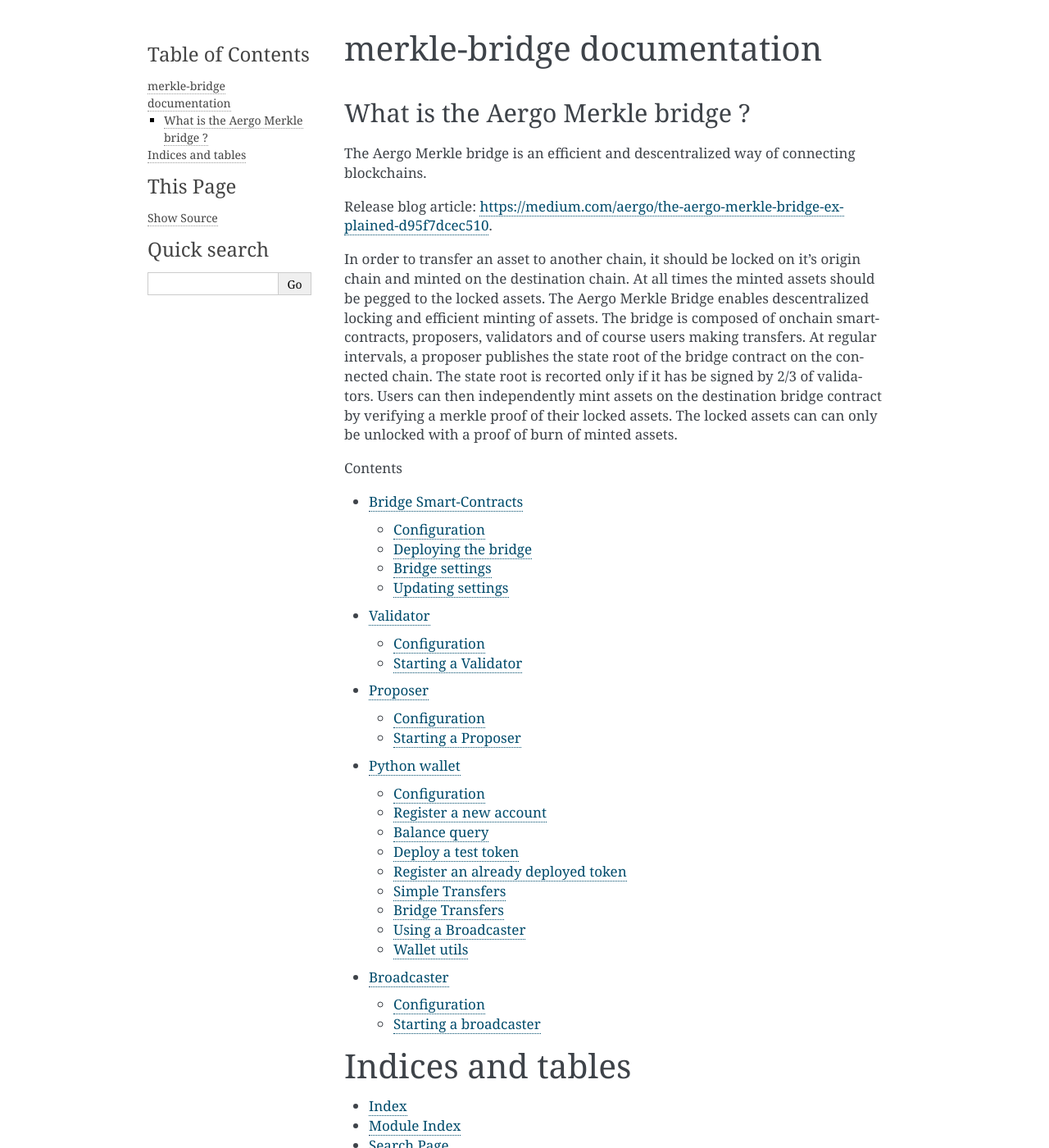
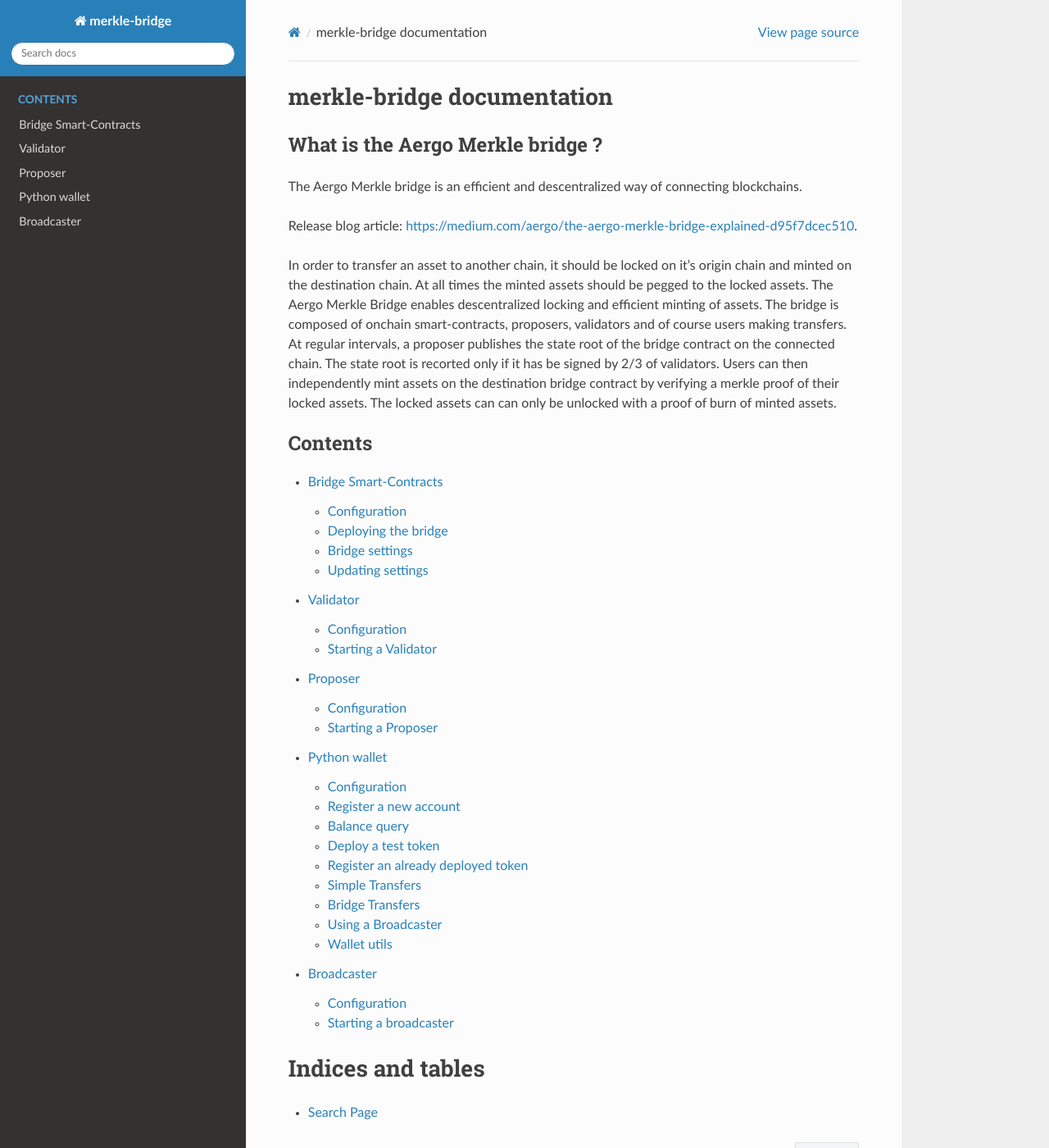
Before and after one commit to aergoio/merkle-bridge, a Sphinx documentation site: the page built from docs/index.rst, in a window 1280 px wide and 1400 px high. Shown: the whole window at 82% size. Built offline with Sphinx 7.4.7 and the Read the Docs theme 2.0.0, drawn with Linux system fonts in a browser that asks for light colours; some of the changed text lies outside the part shown.

Commit message:
update docs theme

```diff
--- a/docs/conf.py
+++ b/docs/conf.py
@@ -47,7 +47,7 @@
 # The theme to use for HTML and HTML Help pages.  See the documentation for
 # a list of builtin themes.
 #
-html_theme = 'alabaster'
+html_theme = 'sphinx_rtd_theme'
 
 # Add any paths that contain custom static files (such as style sheets) here,
 # relative to this directory. They are copied after the builtin static files,
--- a/docs/index.rst
+++ b/docs/index.rst
@@ -31,6 +31,4 @@
 Indices and tables
 ==================
 
-* :ref:`genindex`
-* :ref:`modindex`
 * :ref:`search`
```
